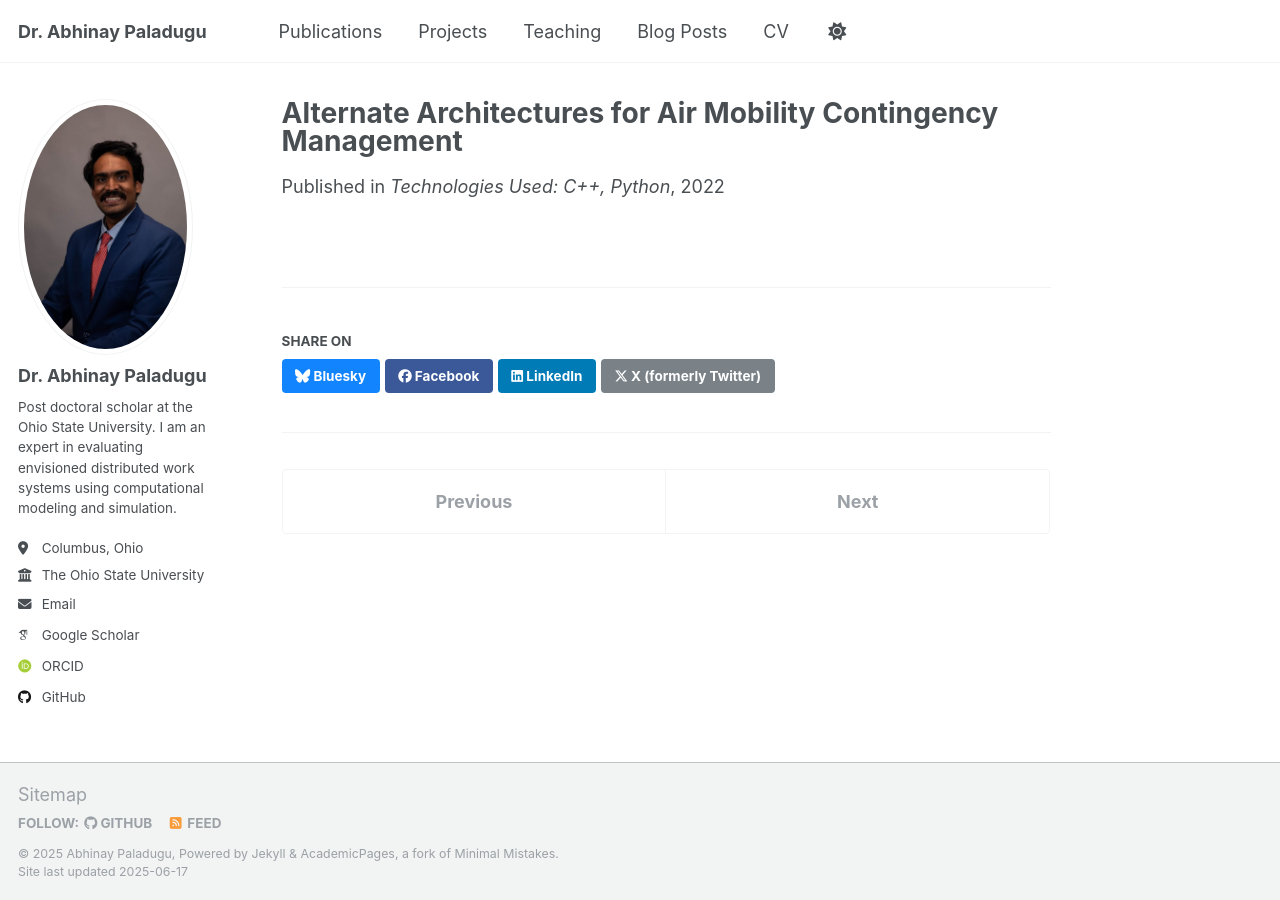
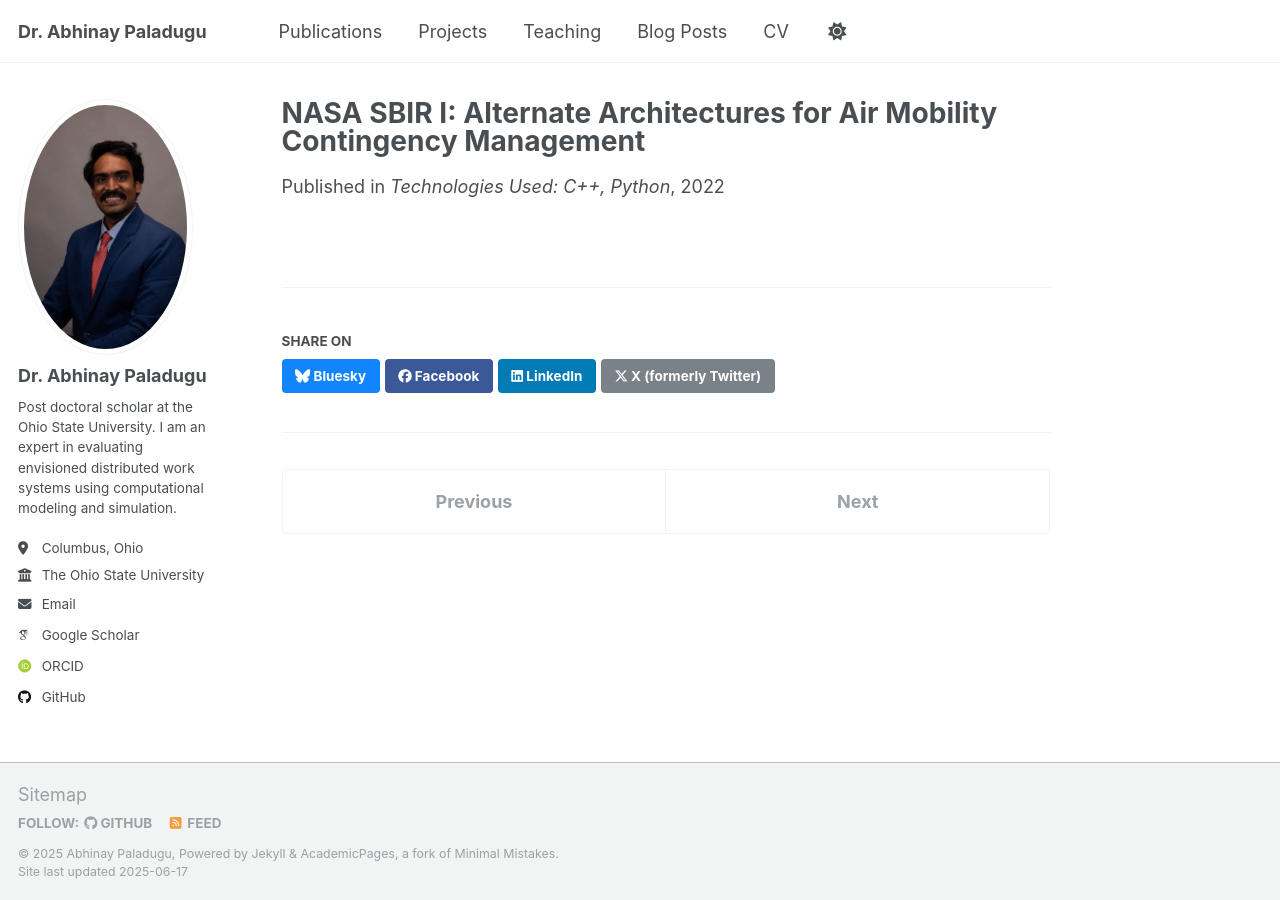
Before and after one commit to apaladugu3/apaladugu3.github.io, a Jekyll site: the page built from _projects/2022-09-01-air-mobility-architectures.md, in a window 1280 px wide. Built offline with Jekyll 4.4.1, drawn with Linux system fonts in a browser that asks for light colours; some web fonts are replaced.

Commit message:
Edits to projects

```diff
--- a/_projects/2022-09-01-air-mobility-architectures.md
+++ b/_projects/2022-09-01-air-mobility-architectures.md
@@ -1,5 +1,5 @@
 ---
-title: "Alternate Architectures for Air Mobility Contingency Management"
+title: "NASA SBIR I: Alternate Architectures for Air Mobility Contingency Management"
 collection: projects
 date: 2022-09-01
 venue: "Technologies Used: C++, Python"
```
Also changed, not shown: _projects/2023-05-01-uam-diagnosis-toolkit.md (+7 -1 lines).
